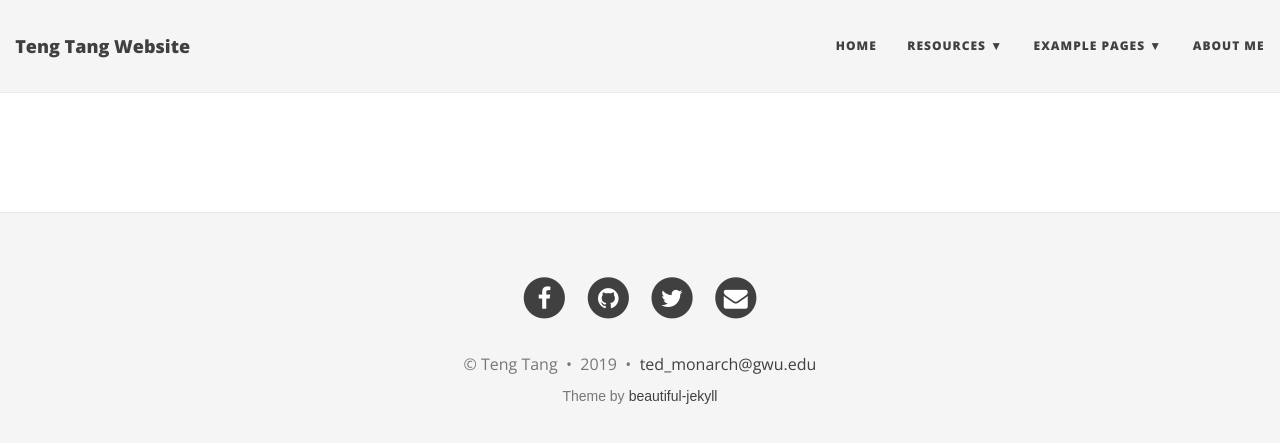
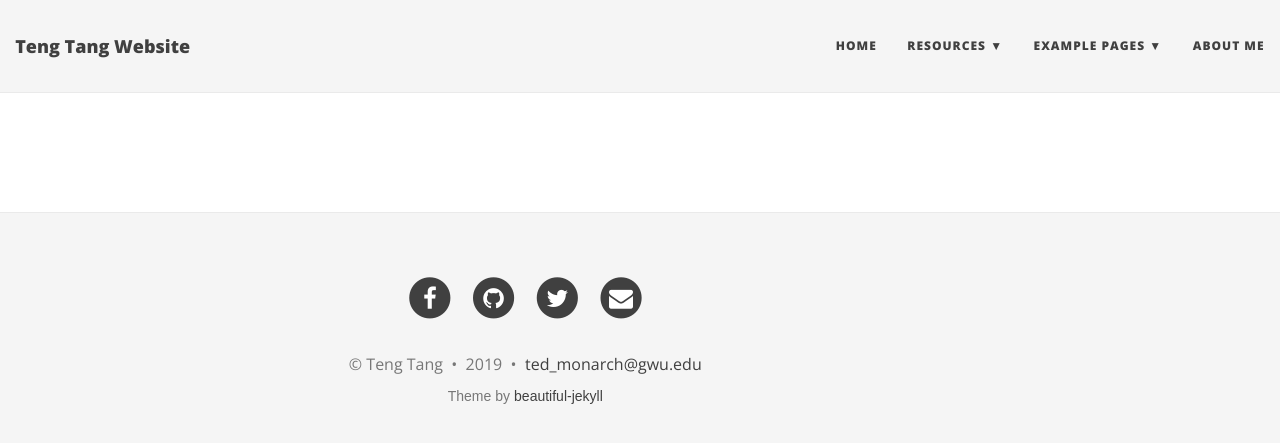
Before and after one commit to Monarch2018/ev_prediction, a Jekyll site: the page built from newpage.md, in a window 1280 px wide. Shown: the top 443 px of the page. Built offline with Jekyll 4.4.1, drawn with Linux system fonts in a browser that asks for light colours; nearby versions of some CDN libraries; our own code applies the rules of GitHub Pages for plain Markdown files.

Commit message:
Update main.css

```diff
--- a/css/main.css
+++ b/css/main.css
@@ -67,7 +67,7 @@ ul#menu li a:hover {
 
 .container {
     padding-top: 10px;
-    margin: auto;
+    margin-left: -60px;
 }
 
 .blurb {
```
